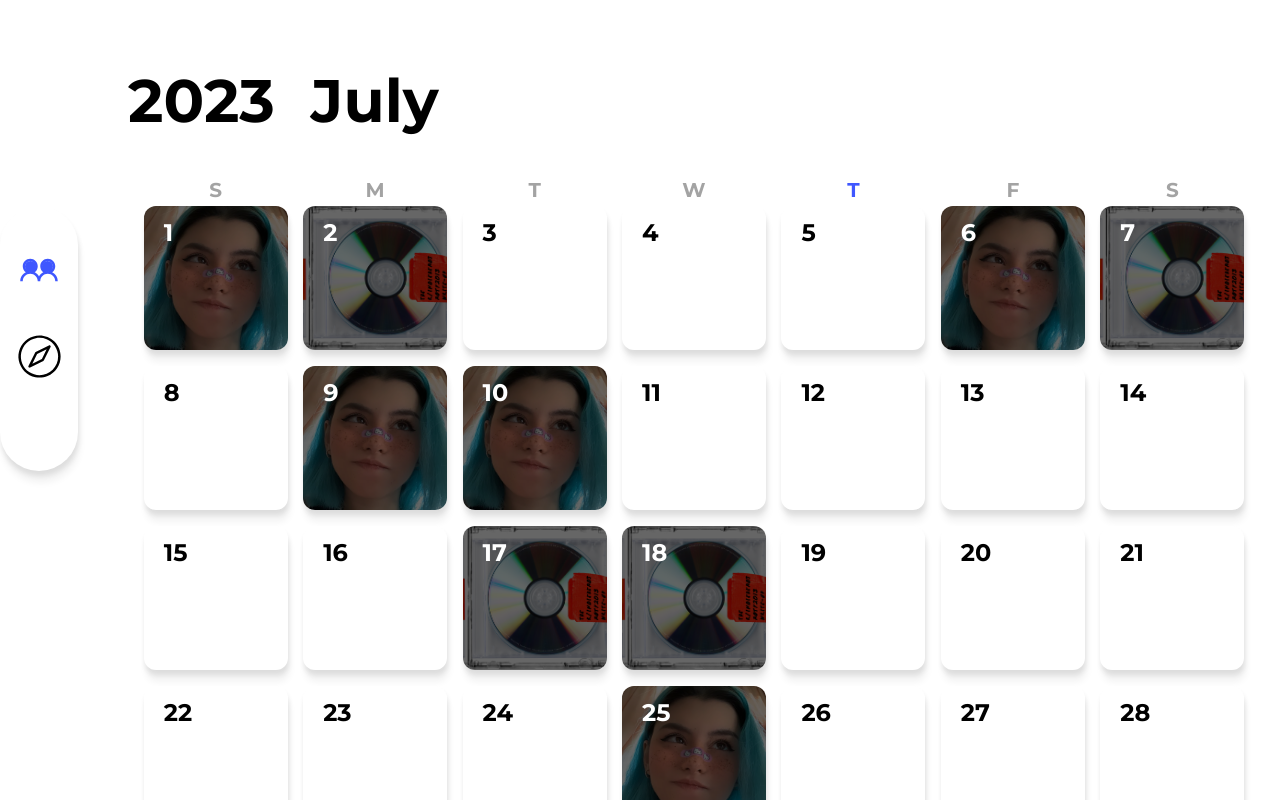
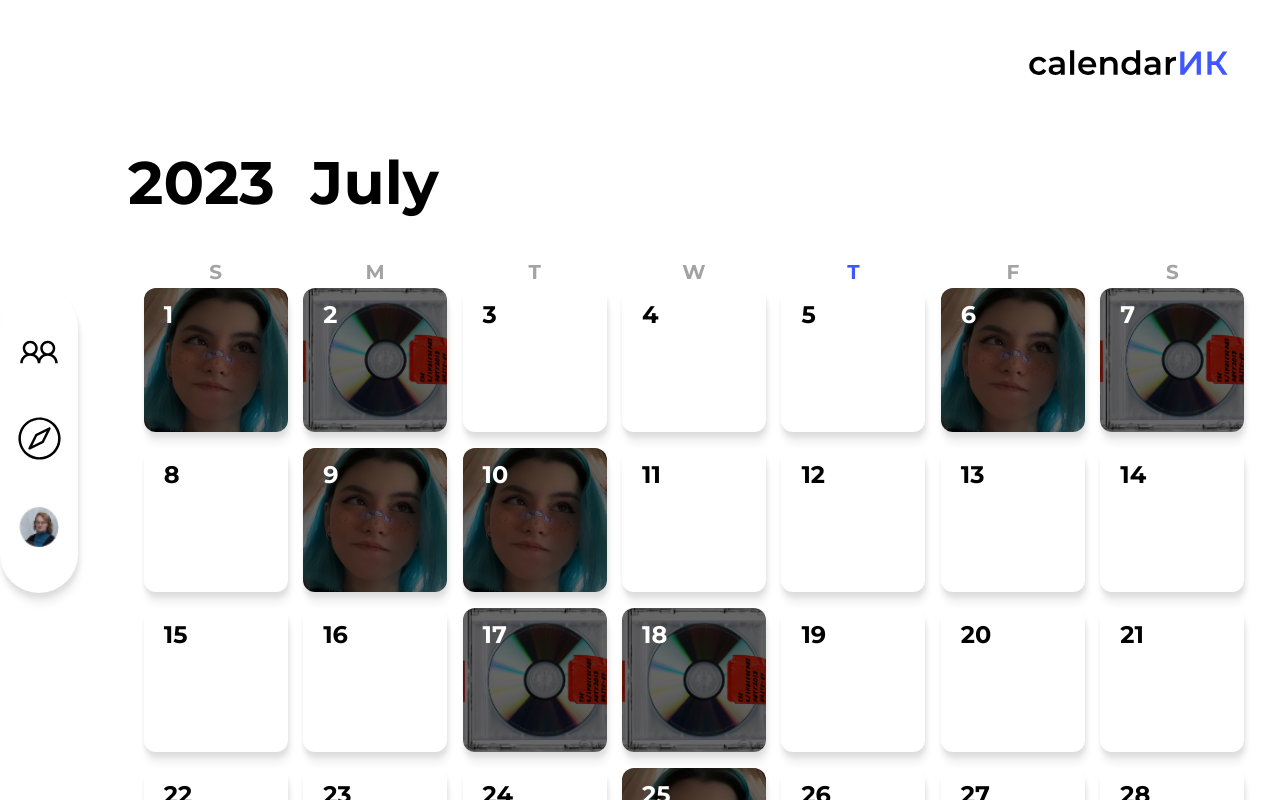
Before and after one commit to PolarBearChamp/calendar-client, a Next.js app: page /home in a window 1280 px wide. Shown: the top 800 px of the page. Built offline with nearby package versions, Linux system fonts and the light colour scheme.

Commit message:
add Logo component

```diff
--- a/app/layout.tsx
+++ b/app/layout.tsx
@@ -1,6 +1,7 @@
 import { Metadata } from "next"
 
 import "@/styles/globals.scss"
+import { Logo } from "@/src/components/Logo/Logo"
 
 export const metadata: Metadata = {
     title: "Home",
@@ -9,7 +10,10 @@ export const metadata: Metadata = {
 export default function RootLayout({ children }: { children: React.ReactNode }) {
     return (
         <html lang="en">
-            <body>{children}</body>
+            <body>
+                <Logo />
+                {children}
+            </body>
         </html>
     )
 }
--- /dev/null
+++ b/src/components/Logo/Logo.module.scss
@@ -0,0 +1,16 @@
+.Logo {
+    display: grid;
+    grid-template-columns: 64px 1100px 60px;
+    margin: 0 auto;
+    max-width: 1354px;
+    row-gap: 48px;
+    -moz-column-gap: 64px;
+    column-gap: 64px;
+    background: rgba(0, 0, 0, 0);
+    a {
+        grid-column-start: 2;
+        grid-column-end: 3;
+        margin-top: 48px;
+        margin-left: auto;
+    }
+}
--- /dev/null
+++ b/src/components/Logo/Logo.tsx
@@ -0,0 +1,14 @@
+"use client"
+import { FC } from "react"
+import { clsx } from "clsx"
+import cls from "./Logo.module.scss"
+import Image from "next/image"
+import Link from "next/link"
+
+export const Logo: FC = () => (
+    <div className={clsx(cls.Logo)}>
+        <Link href="/">
+            <Image src="/icons/Logo.svg" alt="logo" width={200} height={30} />
+        </Link>
+    </div>
+)
--- a/src/components/UserControls/UserControls.tsx
+++ b/src/components/UserControls/UserControls.tsx
@@ -11,9 +11,17 @@ import Image from "next/image"
 
 const UserControls: React.FC = () => (
     <div className={styles.container}>
-        <CustomLink href="/friends" theme={LinkTheme.FRIENDS} status={LinkStatus.ACTIVE} />
+        <CustomLink href="/friends" theme={LinkTheme.FRIENDS} status={LinkStatus.DEFAULT} />
         <CustomLink href="/discovery" theme={LinkTheme.DISCOVERY} status={LinkStatus.DEFAULT} />
-        <CustomLink href="/profile" theme={LinkTheme.PROFILE} status={LinkStatus.DEFAULT} />
+        <CustomLink href="/profile" theme={LinkTheme.PROFILE} status={LinkStatus.DEFAULT}>
+            <Image
+                src="/icons/legasov.png"
+                alt="profile image"
+                height={40}
+                width={40}
+                quality={100}
+            />
+        </CustomLink>
     </div>
 )
 
```
Also changed, not shown: public/icons/Logo.png (added), public/icons/Logo.svg (added).
